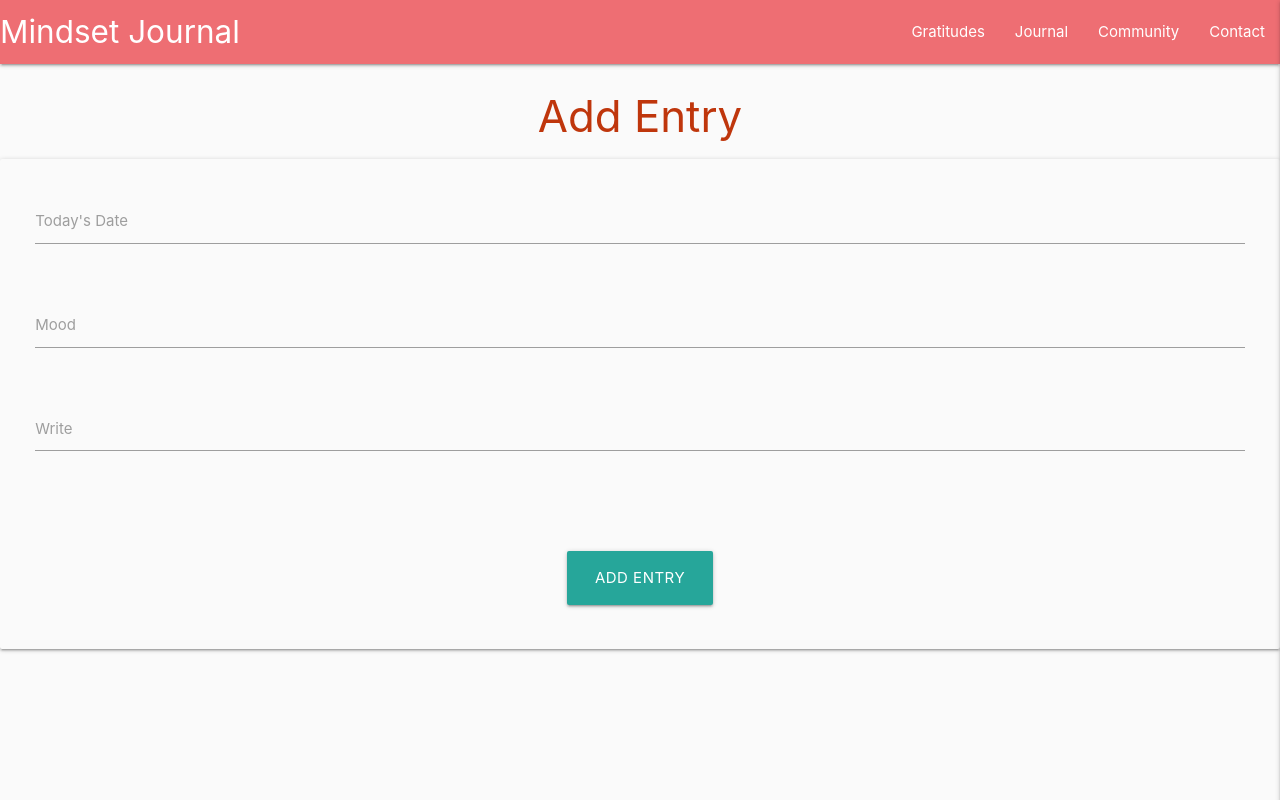
After one commit to emmasarge/mindset-journal, a Flask app: page /add_entry in a window 1280 px wide. The commit adds this page. Run offline with Flask 2, Linux system fonts and the light colour scheme; data that the repository does not hold is empty; some libraries are stand-ins or nearby versions.

Commit message:
add journal entry

```diff
--- a/app.py
+++ b/app.py
@@ -24,6 +24,24 @@ def get_journal():
     return render_template("journal.html", journal=journal)
 
 
+@app.route("/add_entry", methods=["GET", "POST"])
+def add_entry():
+    if request.method == "POST":
+        journal = {
+            "date": request.form.get("date"),
+            "mood": request.form.get("mood"),
+            "text": request.form.get("text")
+        }
+        mongo.db.journal.insert_one(journal)
+        flash("Entry Successfully Added")
+        return redirect(url_for("get_journal"))
+
+    date = mongo.db.date.find().sort("date", 1)
+    return render_template("add_entry.html", date=date)
+
+
+
+
 if __name__ == "__main__":
     app.run(host=os.environ.get("IP"),
             port=int(os.environ.get("PORT")),
--- a/static/js/script.js
+++ b/static/js/script.js
@@ -1,4 +1,4 @@
-  $(document).ready(function(){
-    $('.sidenav').sidenav();
-     $('.collapsible').collapsible();
+$(document).ready(function () {
+    $(".sidenav").sidenav({edge: "right"});
+    $(".collapsible").collapsible();
   });
--- /dev/null
+++ b/templates/add_entry.html
@@ -0,0 +1,49 @@
+{% extends "base.html" %}
+{% block content %}
+
+<h3 class="deep-orange-text text-darken-4 center-align">Add Entry</h3>
+
+
+<div class="row card-panel grey lighten-5">
+    <form class="col s12" method="POST" action="{{ url_for('add_entry') }}">
+
+          <div class="row">
+            <div class="input-field col s12">
+                <input id="date" name="date" type="text" class="datepicker validate" required>
+                <label for="date">Today's Date</label>
+            </div>
+        </div>
+        <!-- task name input-->
+        <div class="row">
+            <div class="input-field col s12">
+                 <input id="mood" name="mood" minlength="3" maxlength="50" type="text" class="validate"
+                    required>
+                <label for="mood">Mood</label>
+            </div>
+        </div>
+        <!-- task description textbox-->
+        <div class="row">
+            <div class="input-field col s12">
+                <textarea id="text" name="text" minlength="5" maxlength="200"
+                    class="materialize-textarea" required></textarea>
+                <label for="text">Write</label>
+
+            </div>
+        </div>
+        <div class="row">
+            <div class="input-field col s12">
+
+            </div>
+        </div>
+        <!-- submit button-->
+        <div class="row">
+            <div class="col s12 center-align">
+                <button type="submit" class="btn-large">
+                    Add Entry
+                </button>
+            </div>
+        </div>
+    </form>
+</div>
+
+{% endblock %}
--- a/templates/base.html
+++ b/templates/base.html
@@ -24,7 +24,7 @@
                 <a href="#" class="brand-logo">Mindset Journal</a>
                 <a href="#" data-target="mobile-demo" class="sidenav-trigger right"><i class="fas fa-bars"></i></a>
                 <ul id="nav-mobile" class="right hide-on-med-and-down">
-                    <li><a href="#">Gratitudes</a></li>
+                    <li><a href="{{ url_for('get_journal') }}">Gratitudes</a></li>
                     <li><a href="#">Journal</a></li>
                     <li><a href="#">Community</a></li>
                     <li><a href="#">Contact</a></li>
```
Also changed, not shown: templates/journal.html (+18 -3 lines).
